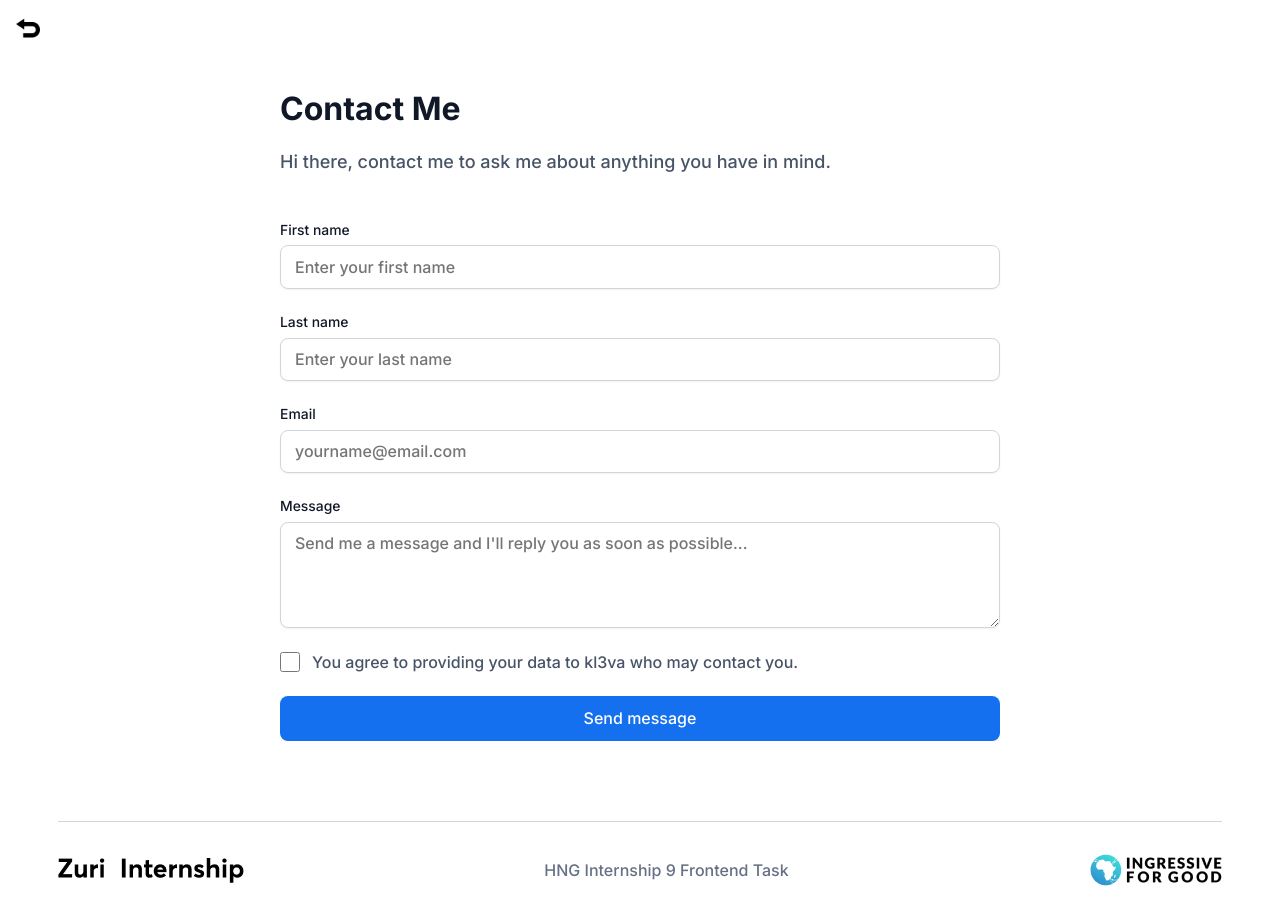
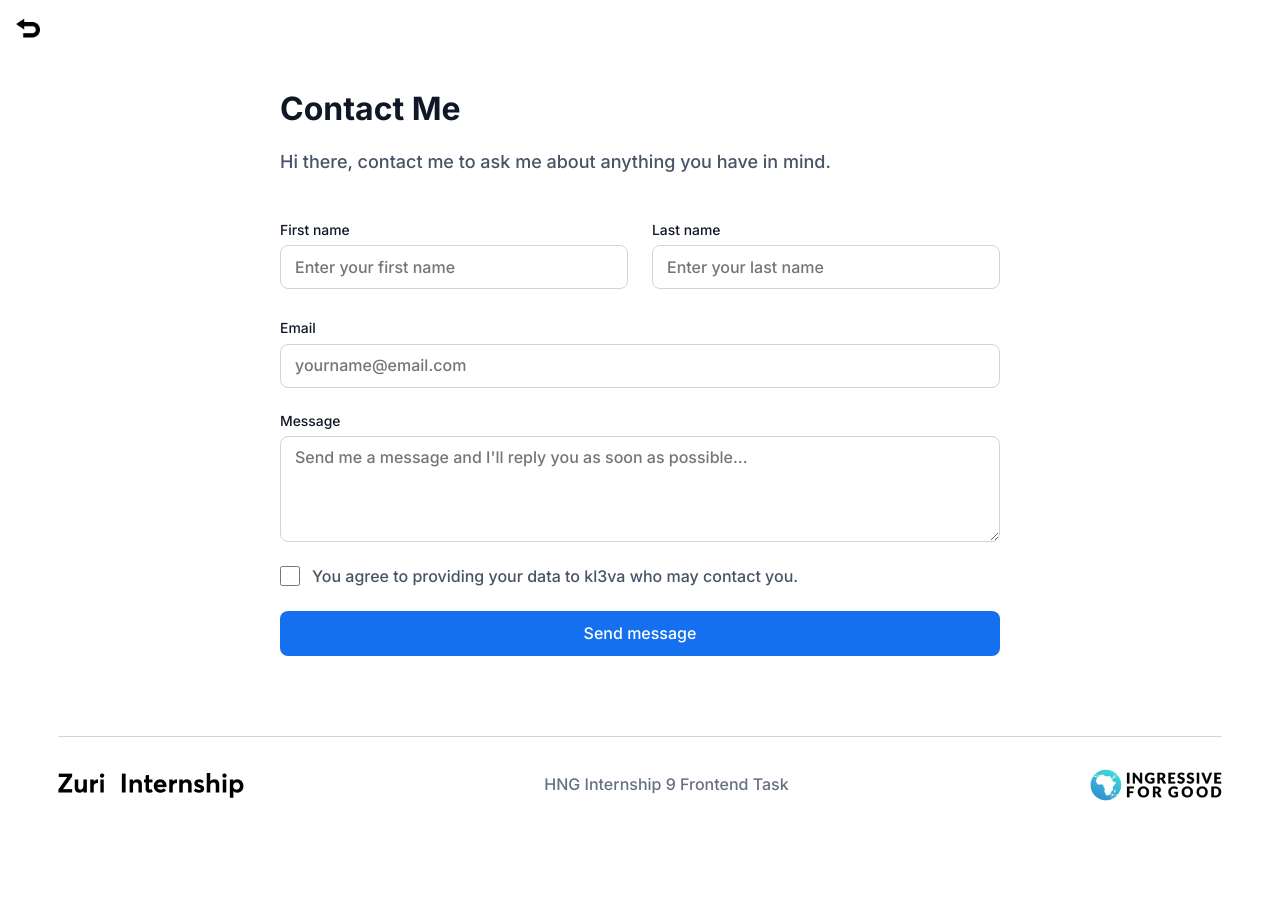
Before and after one commit to Kl3va/hng-task-1, a React (Create React App) app: page /contact in a window 1280 px wide. After the commit the page ends 833 px from the top, so only its background shows below. Built offline with nearby package versions, Linux system fonts and the light colour scheme.

Commit message:
style: Added styling for desktop

```diff
--- a/src/GlobalStyles/variable.scss
+++ b/src/GlobalStyles/variable.scss
@@ -10,6 +10,10 @@ $lighter-grey: #667085;
 $greyish-black: #344054;
 $color-grey-light: #475467;
 $blue: #1570ef;
+$light-blue: #84caff;
+$lighter-blue: #175cd3;
+$error: #f89687;
+$shadow: #d1e9ff;
 
 //Font-family
 $font-secondary: 'Inter', sans-serif;
--- a/src/components/Contact.jsx
+++ b/src/components/Contact.jsx
@@ -36,7 +36,7 @@ const Contact = ({
                     placeholder={inputFirstName.placeholder}
                     className={styles.input__text}
                   />
-                  {/*<p className={styles.hint}>{inputFirstName.hint}</p>*/}
+                  <p className={styles.hint}>{inputFirstName.hint}</p>
                 </div>
 
                 <div className={styles.Inputwrapper}>
@@ -48,7 +48,7 @@ const Contact = ({
                     placeholder={inputLastName.placeholder}
                     className={styles.input__text}
                   />
-                  {/*<p className={styles.hint}>{inputLastName.hint}</p>*/}
+                  <p className={styles.hint}>{inputLastName.hint}</p>
                 </div>
               </div>
 
@@ -61,7 +61,7 @@ const Contact = ({
                   placeholder={inputEmail.placeholder}
                   className={styles.input__text}
                 />
-                {/*<p className={styles.hint}>{inputEmail.hint}</p>*/}
+                <p className={styles.hint}>{inputEmail.hint}</p>
               </div>
 
               <div className={styles.Inputwrapper}>
@@ -74,7 +74,7 @@ const Contact = ({
                   placeholder={inputMultiText.placeholder}
                   className={styles.multitext}
                 ></textarea>
-                {/*<p className={styles.hint}>{inputEmail.hint}</p>*/}
+                <p className={styles.hint}>{inputEmail.hint}</p>
               </div>
 
               <div className={styles.checkboxWrapper}>
--- a/src/components/contact.module.scss
+++ b/src/components/contact.module.scss
@@ -25,6 +25,21 @@
   }
 }
 
+.text__wrapper {
+  @media only screen and (min-width: $breakpoint-large) {
+    display: flex;
+    gap: 1.5rem;
+
+    & > * {
+      flex: 1;
+    }
+
+    & > :first-child {
+      margin-bottom: 0;
+    }
+  }
+}
+
 .Inputwrapper {
   & > * {
     display: block;
@@ -35,17 +50,36 @@
   }
 }
 
-.label {
+.label,
+.hint {
   font-size: 0.87rem;
 }
 
 .input__text,
 .multitext {
   width: 100%;
+  border: none;
   padding: 0.65rem 0.875rem;
   border: 1px solid $dark-grey;
   border-radius: 0.5rem;
-  box-shadow: 0px 1px 2px rgba(16, 24, 40, 0.05);
+
+  &:focus {
+    border: 1px solid $light-blue;
+    outline: none;
+
+    &:valid {
+      box-shadow: 0px 1px 2px rgba(16, 24, 40, 0.05), 0px 0px 0px 4px $shadow;
+    }
+
+    &:invalid {
+      border: 1px solid $error;
+      box-shadow: 0px 1px 2px rgba(16, 24, 40, 0.05), 0px 0px 0px 4px $error;
+
+      & + .hint {
+        display: block;
+      }
+    }
+  }
 }
 
 .checkboxWrapper {
@@ -70,4 +104,14 @@
   background-color: $blue;
   border-radius: 0.5rem;
   border: none;
+  transition: all ease-in 0.2s;
+
+  &:hover {
+    background-color: $lighter-blue;
+  }
 }
+
+.hint {
+  color: $error;
+  display: none;
+}
--- a/src/data.js
+++ b/src/data.js
@@ -104,7 +104,7 @@ export const contactData = {
   inputEmail: {
     label: 'Email',
     placeholder: 'yourname@email.com',
-    hint: 'Please enter your email',
+    hint: 'Please enter a valid email',
     name: 'email',
     id: 'email',
   },
```
